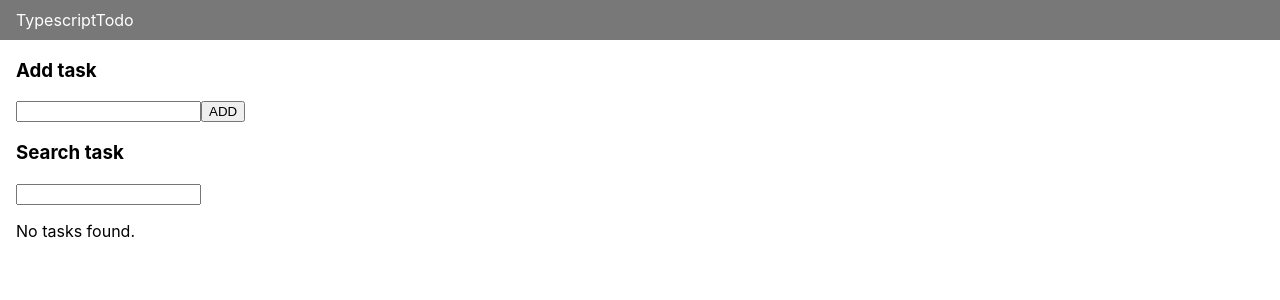
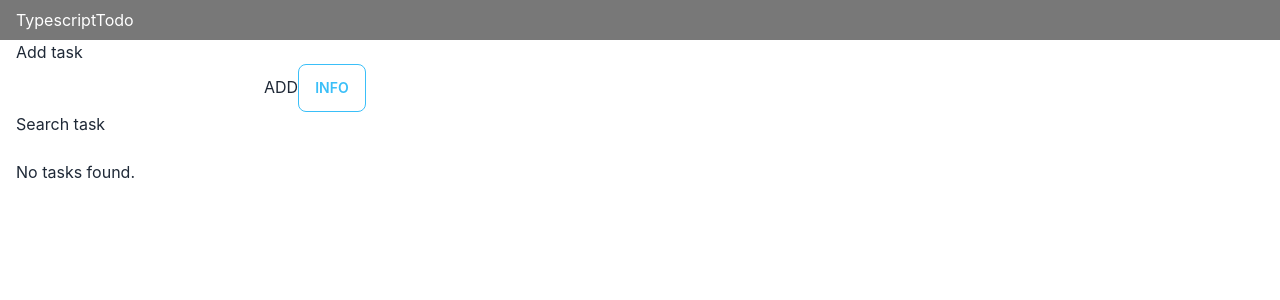
Before and after one commit to keento0809/Todo_typescript_ver, a React (Create React App) app: page / in a window 1280 px wide. Shown: the top 300 px of the page. Built offline with nearby package versions, Linux system fonts and the light colour scheme.

Commit message:
Add Tailwind-css and daisyui

```diff
--- a/package.json
+++ b/package.json
@@ -10,6 +10,7 @@
     "@types/node": "^16.11.27",
     "@types/react": "^18.0.6",
     "@types/react-dom": "^18.0.2",
+    "daisyui": "^2.14.2",
     "react": "^18.0.0",
     "react-dom": "^18.0.0",
     "react-scripts": "5.0.1",
@@ -39,5 +40,10 @@
       "last 1 firefox version",
       "last 1 safari version"
     ]
+  },
+  "devDependencies": {
+    "autoprefixer": "^10.4.5",
+    "postcss": "^8.4.12",
+    "tailwindcss": "^3.0.24"
   }
 }
--- /dev/null
+++ b/postcss.config.js
@@ -0,0 +1,6 @@
+module.exports = {
+  plugins: {
+    tailwindcss: {},
+    autoprefixer: {},
+  },
+}
--- a/src/components/Tasks/TaskForm.tsx
+++ b/src/components/Tasks/TaskForm.tsx
@@ -42,6 +42,7 @@ const TaskForm = () => {
       <h3>Add task</h3>
       <input type="text" ref={taskInputRef} style={{ outline: "none" }} />
       <button>ADD</button>
+      <button className="btn btn-outline btn-info">Info</button>
     </form>
   );
 };
--- a/src/components/Tasks/TasksList.tsx
+++ b/src/components/Tasks/TasksList.tsx
@@ -70,7 +70,7 @@ const TasksList = () => {
           onChange={handleCheckSearchWord}
         />
       </div>
-      <ul style={{ listStyle: "none", paddingLeft: 0 }}>
+      <ul className="fond-bold" style={{ listStyle: "none", paddingLeft: 0 }}>
         {tasksDisplayed.length === 0 && <p>No tasks found.</p>}
         {/* original code */}
         {/* {taskCtx.tasks.map((task, index) => { */}
--- /dev/null
+++ b/tailwind.config.js
@@ -0,0 +1,7 @@
+module.exports = {
+  content: ["./src/**/*.{js,jsx,ts,tsx}"],
+  theme: {
+    extend: {},
+  },
+  plugins: [require("daisyui")],
+};
```
Also changed, not shown: src/index.css (+7 -3 lines), 1 other file (tests, documents, lock files or other folders).
